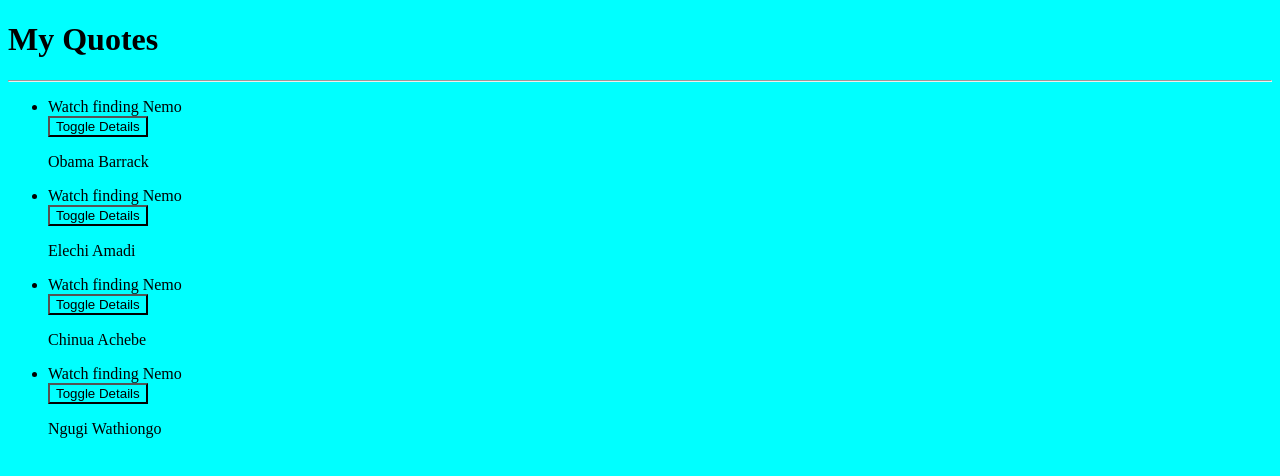
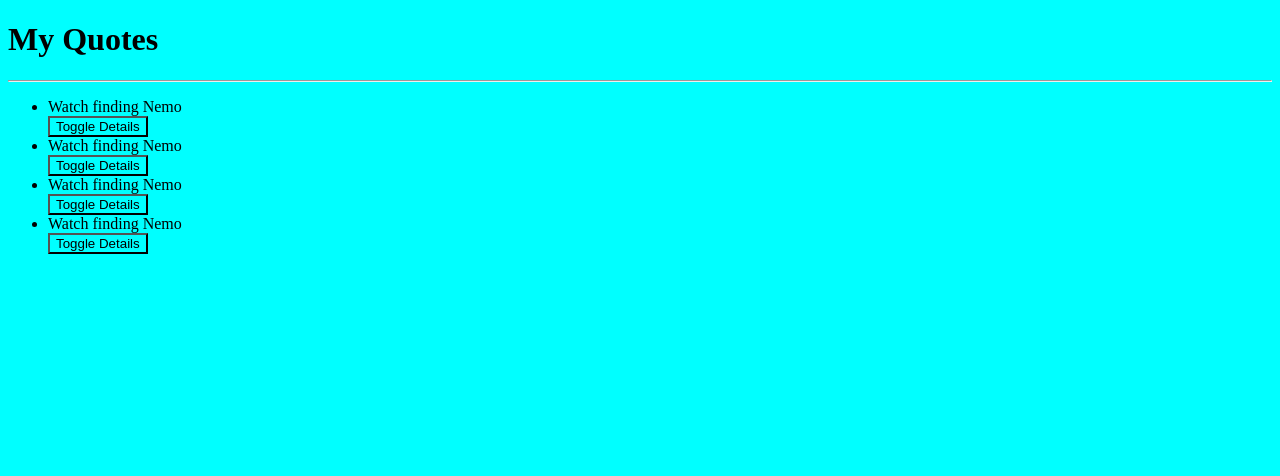
Before and after one commit to Parikirui/Quotes, an Angular app: page / in a window 1280 px wide. Shown: the top 476 px of the page. Built offline with nearby package versions, Linux system fonts and the light colour scheme.

Commit message:
added a button

```diff
--- a/src/app/quote-detail/quote-detail.component.html
+++ b/src/app/quote-detail/quote-detail.component.html
@@ -1,3 +1,3 @@
 <p>{{quote.name}}  {{quote.last}}</p>
 
-<!-- <button (click)= 'quoteComplete(true)'>Complete</button> -->
+<button (click)= 'quoteComplete(true)'>Complete</button>
--- a/src/app/quote/quote.component.html
+++ b/src/app/quote/quote.component.html
@@ -6,7 +6,7 @@
         <li>{{quote.quoteName}}</li>
             <button (click)='toggleDetails(i)'>Toggle Details</button>
 
-        <app-quote-detail [quote]='quote'></app-quote-detail>
+        <app-quote-detail *ngIf='quote.showAuthorName' [quote]='quote'></app-quote-detail>
       </div>
   </ul>
 </div>
```
